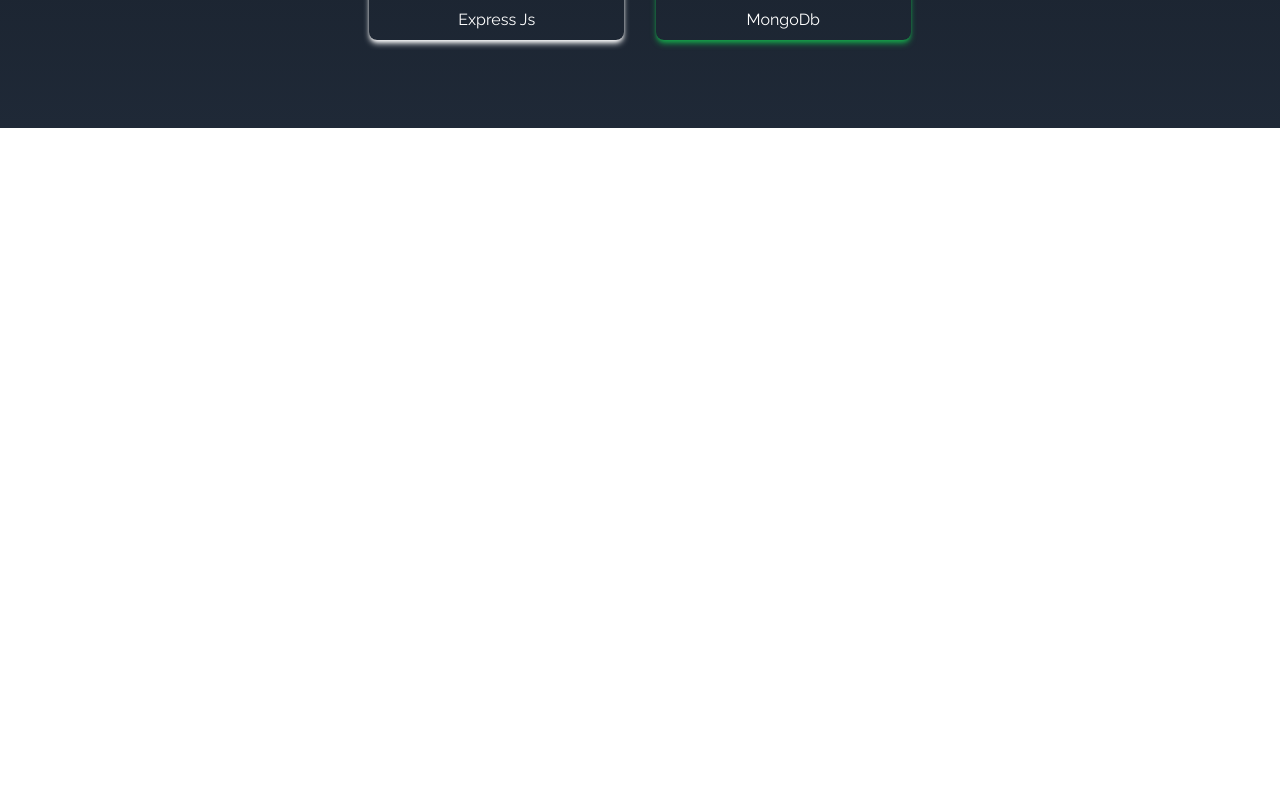
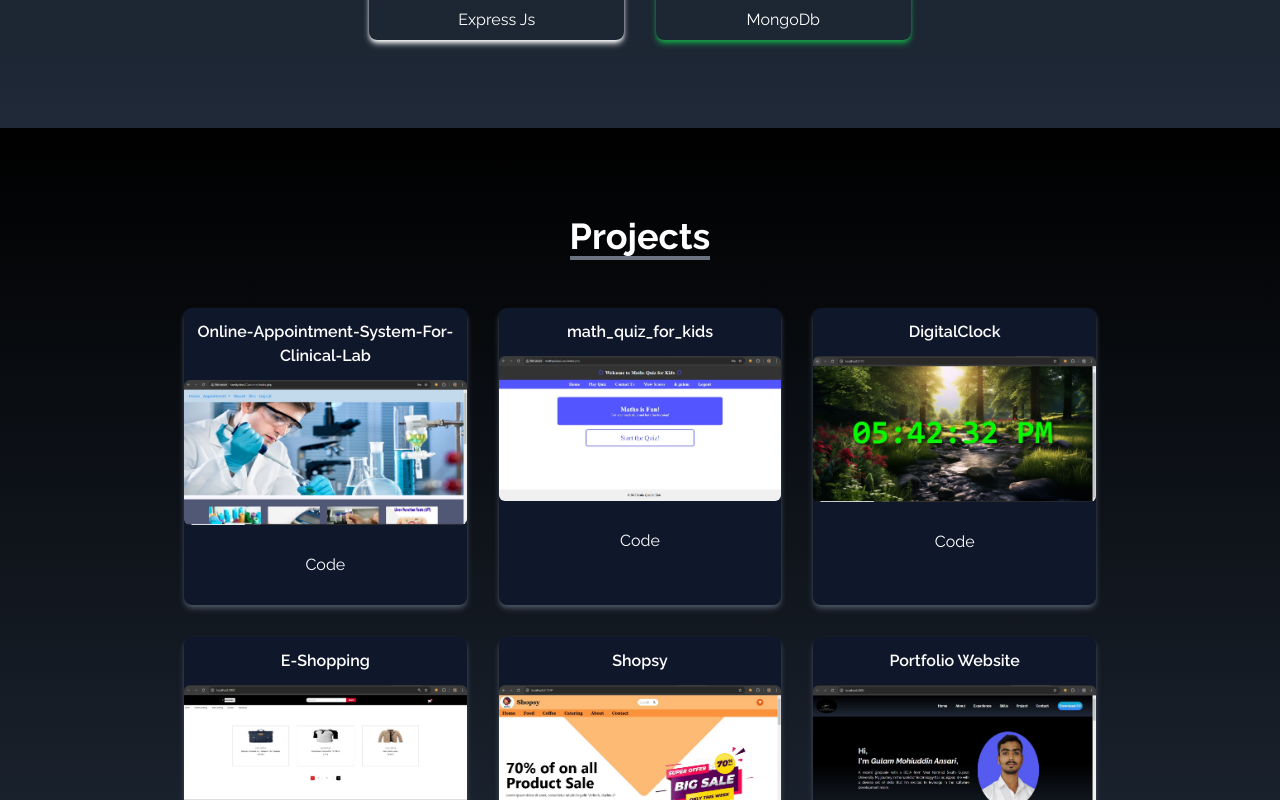
Before and after one commit to GulammohiuddinAnsari/Portfolio, a React (Create React App) app: page / in a window 1280 px wide. Shown: the part 4060-4860 px from the top of the page. Before the commit the page ends 4188 px from the top, so only its background shows below. Built offline with nearby package versions, Linux system fonts and the light colour scheme.

Commit message:
updated beacuse of new page created

```diff
--- a/public/index.html
+++ b/public/index.html
@@ -25,7 +25,7 @@
       work correctly both with client-side routing and a non-root public URL.
       Learn how to configure a non-root public URL by running `npm run build`.
     -->
-    <title>Gulam Mohiuddin Portfolio</title>
+    <title>Gulam-Mohiuddin-Portfolio</title>
   </head>
   <body>
     <noscript>You need to enable JavaScript to run this app.</noscript>
--- a/src/App.js
+++ b/src/App.js
@@ -2,6 +2,7 @@ import About from './Components/About';
 import Experience from './Components/Experience';
 import Home from './Components/Home';
 import Navbar from './Components/Navbar';
+import Project from './Components/Projects';
 import Skills from './Components/Skills';
 
 function App() {
@@ -12,6 +13,7 @@ function App() {
       <About/>
       <Experience/>
       <Skills/>
+      <Project/>
     </div>
   );
 }
```
